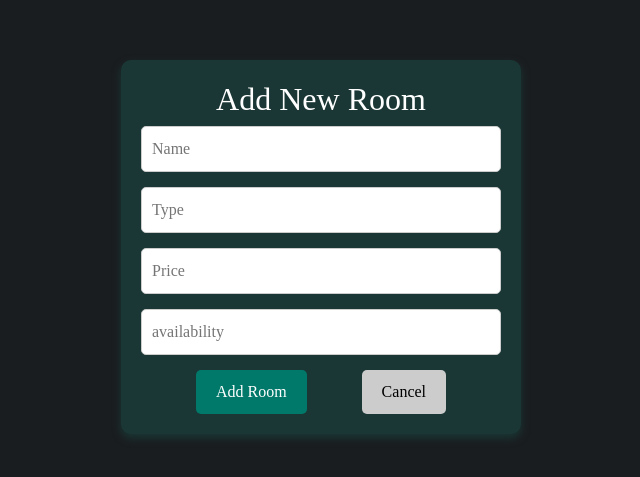
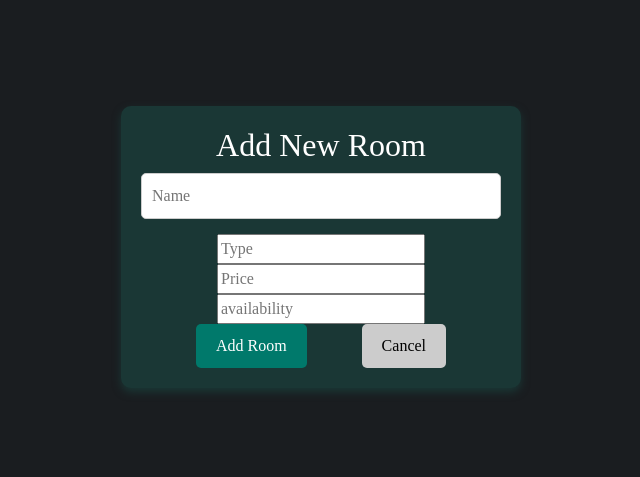
Before and after one commit to aimigogo/Hotel-Management-System, a React (Create React App) app in the folder hms-frontend/: page /AddRoomForm in a window 1280 px wide. Shown: the part 153-630 px from the top of the page, without its empty margins (319-959 px from the left). Built offline with nearby package versions, Linux system fonts and the light colour scheme.

Commit message:
Added select to the css

```diff
--- a/hms-frontend/src/css/AddRoomForm.css
+++ b/hms-frontend/src/css/AddRoomForm.css
@@ -22,9 +22,8 @@
 }
 
 .add-room-form input[type="text"],
-.add-room-form input[type="type"],
-.add-room-form input[type="price"],
-.add-room-form input[type="availability"] {
+.add-room-form input[type="number"],
+.add-room-form select {
     width: 100%;
     padding: 10px;
     margin-bottom: 15px;
```
